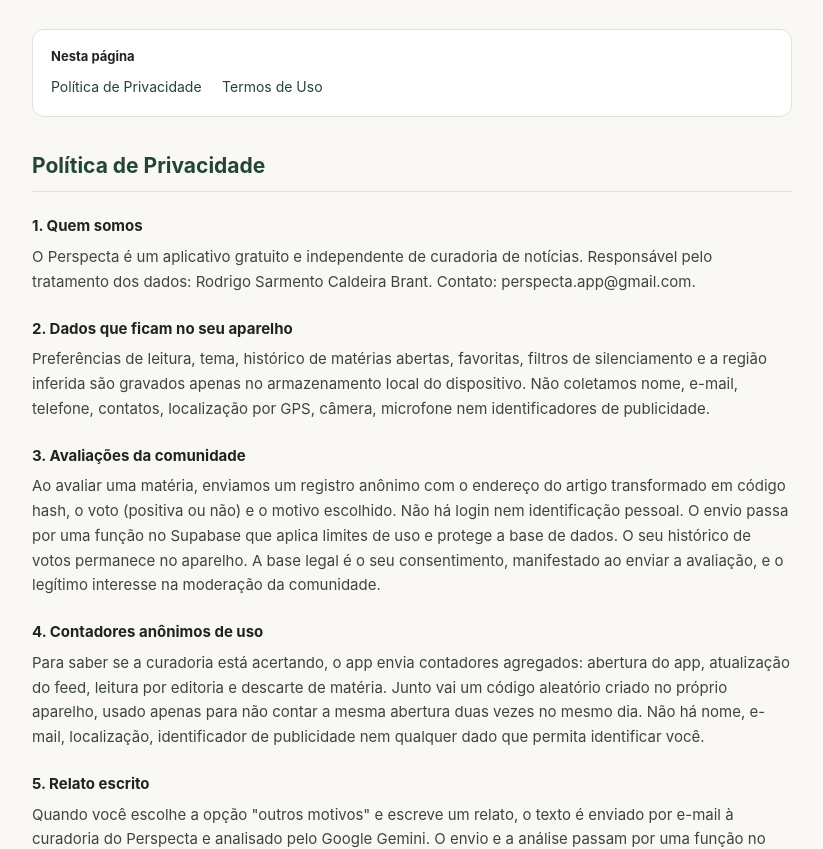
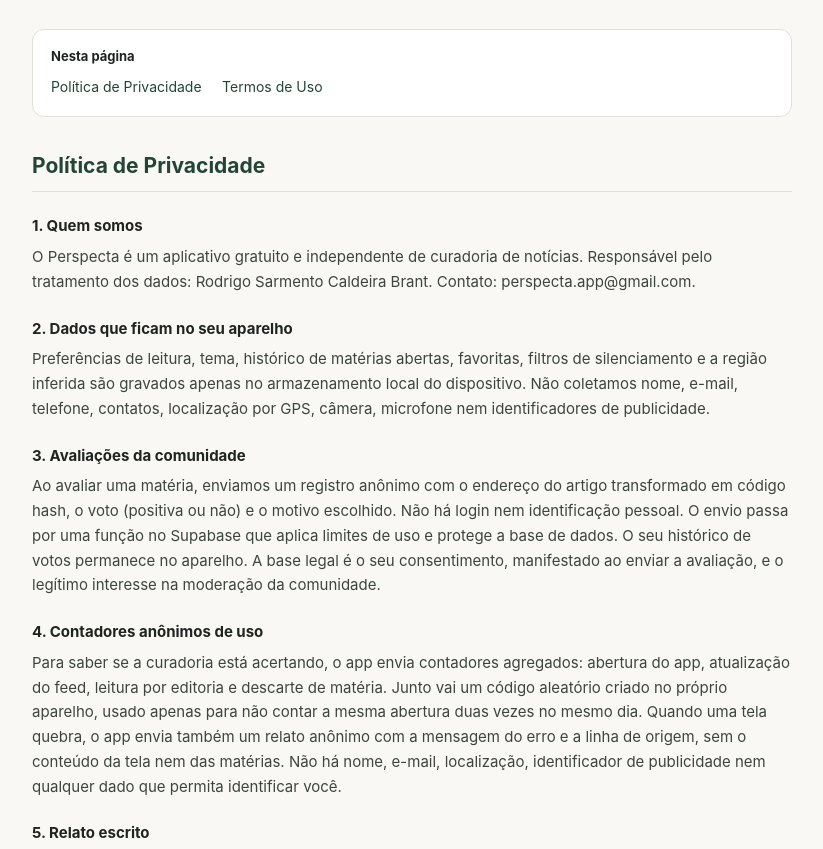
Before and after one commit to rodrigosarmentobrant/perspecta-politica, a plain HTML site: page index.html in a window 1280 px wide. Shown: the part 124-973 px from the top of the page, without its empty margins (228-1051 px from the left). Drawn offline with Linux system fonts and the light colour scheme.

Commit message:
docs(privacidade): relatos anonimos de falha

```diff
--- a/index.html
+++ b/index.html
@@ -91,7 +91,7 @@
     <p>Ao avaliar uma matéria, enviamos um registro anônimo com o endereço do artigo transformado em código hash, o voto (positiva ou não) e o motivo escolhido. Não há login nem identificação pessoal. O envio passa por uma função no Supabase que aplica limites de uso e protege a base de dados. O seu histórico de votos permanece no aparelho. A base legal é o seu consentimento, manifestado ao enviar a avaliação, e o legítimo interesse na moderação da comunidade.</p>
 
     <h3>4. Contadores anônimos de uso</h3>
-    <p>Para saber se a curadoria está acertando, o app envia contadores agregados: abertura do app, atualização do feed, leitura por editoria e descarte de matéria. Junto vai um código aleatório criado no próprio aparelho, usado apenas para não contar a mesma abertura duas vezes no mesmo dia. Não há nome, e-mail, localização, identificador de publicidade nem qualquer dado que permita identificar você.</p>
+    <p>Para saber se a curadoria está acertando, o app envia contadores agregados: abertura do app, atualização do feed, leitura por editoria e descarte de matéria. Junto vai um código aleatório criado no próprio aparelho, usado apenas para não contar a mesma abertura duas vezes no mesmo dia. Quando uma tela quebra, o app envia também um relato anônimo com a mensagem do erro e a linha de origem, sem o conteúdo da tela nem das matérias. Não há nome, e-mail, localização, identificador de publicidade nem qualquer dado que permita identificar você.</p>
 
     <h3>5. Relato escrito</h3>
     <p>Quando você escolhe a opção "outros motivos" e escreve um relato, o texto é enviado por e-mail à curadoria do Perspecta e analisado pelo Google Gemini. O envio e a análise passam por uma função no Supabase com limites de uso; nenhuma chave secreta fica no seu aparelho. O título e o link da matéria acompanham o relato. A base legal é o seu consentimento, manifestado ao enviar o relato. Não inclua dados pessoais, sensíveis ou de terceiros no campo de texto.</p>
```
